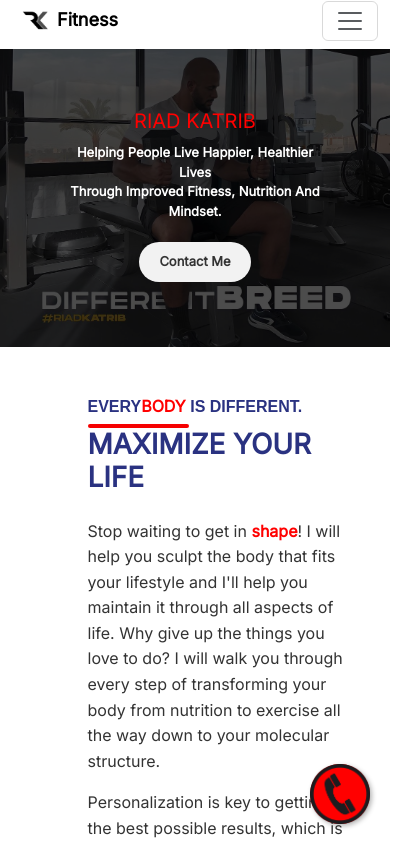
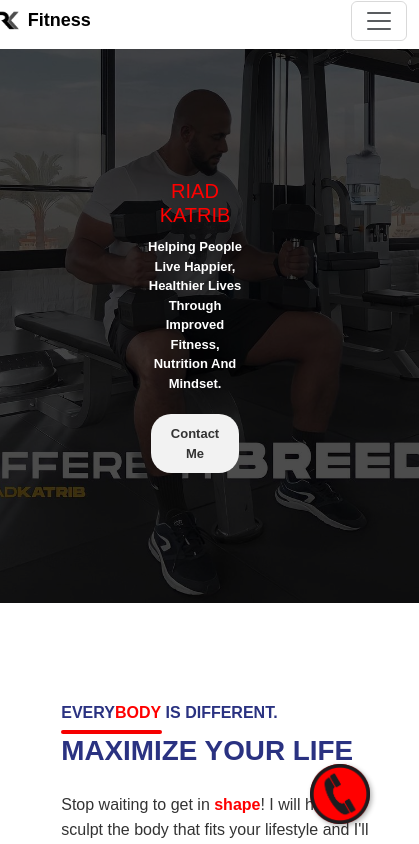
Before and after one commit to MariooY2/PTPortfolio, a React (Vite) app: page / in a window 390 px wide. Shown: the top 844 px of the page, 419 px wide, since content can reach past the window. Built offline with nearby package versions, Linux system fonts and the light colour scheme; a web font is replaced by a local one.

Commit message:
Fixed some issues

```diff
--- a/src/assets/cover.jsx
+++ b/src/assets/cover.jsx
@@ -4,10 +4,12 @@ import React from "react";
 function Cover(){
     return (
         <div className="cont">
+          <div className="centerit">
             <div className="bright">
           <h1 className="name" >RIAD KATRIB</h1>
           <p>Helping People Live Happier, Healthier Lives<br/>Through Improved Fitness, Nutrition And Mindset.</p>
           <a className="contactme" href="#Contact">Contact Me</a>
+</div>
 </div>
         </div>
       );
--- a/src/assets/programs.jsx
+++ b/src/assets/programs.jsx
@@ -60,7 +60,7 @@ function MethodsList(props) {
   return (
     <div className="disp flex-item">
       <img className="icon images" src={props.im} alt={props.key} />
-      <h1 className="small">{props.header}</h1>
+      <h1 className="small bolder">{props.header}</h1>
     </div>
   );
   }
@@ -72,7 +72,7 @@ function Programs() {
         <div className="wi">
           <hr></hr>
           <hr></hr>
-          <h1 className=" white">Fitness Programs</h1>
+          <h1 className="white bolder">FITNESS PROGRAMS</h1>
         </div>
         <div className="container8">
         <div className="container5">
--- a/src/index.css
+++ b/src/index.css
@@ -2,9 +2,11 @@
 @import url("https://fonts.cdnfonts.com/css/best-signature-font");
 @import url("https://fonts.cdnfonts.com/css/autograf-personal-use-only");
 * {
-  font-family: "Inter", sans-serif;
+  /*font-family: "Inter", sans-serif;*/
+  font-family:'Avenirltstd book', sans-serif;
   padding: 0px;
   margin: 0px;
+
 }
 
 html {
@@ -40,11 +42,13 @@ html {
 .cont {
   color: white;
   text-align: center;
-  padding: 253px;
+  /*height: 75vh;*/
+  padding: 263px;
   background-repeat: no-repeat;
   background-size: cover;
   position: relative;
   z-index: 1; /* Establish stacking context */
+
 }
 
 .cont::before {
@@ -67,6 +71,11 @@ html {
   font-weight: bold;
   position: relative;
   z-index: 2; /* Ensure it's above the background if needed */
+
+}
+.centerit{
+  margin-top:-15px ;
+
 }
 
 .name {
@@ -197,7 +206,7 @@ html {
 .headername {
   color: #2a3281;
   font-weight: bold;
-  font-size: 15px;
+  font-size: 20px;
 }
 .paragraph-3 {
   width: auto;
@@ -206,7 +215,7 @@ html {
   padding-right: 0px;
   font-family: sans-serif;
   color: #474747;
-  font-size: 12px;
+  font-size: 14px;
   line-height: 27px;
   font-weight: 400;
   letter-spacing: 0.2px;
@@ -236,6 +245,10 @@ html {
 }
 .container5 {
   width: 50%;
+  font-weight: bolder;
+}
+.bolder{
+  font-weight: bolder;
 }
 .container8 {
   display: flex;
@@ -453,7 +466,7 @@ input[type="submit"]:hover {
 }
 @media (max-width: 900px) {
   .cont {
-    padding: 180px;
+    padding: 200px;
   }
   .cont::before {
     background-position-y: -90px; /* Adjust position for smaller screens */
@@ -489,10 +502,11 @@ input[type="submit"]:hover {
   .navelem{
     font-size:25px !important;
   }
+
 }
 @media (max-width: 700px) {
   .cont {
-    padding: 160px;
+    padding: 195px;
   }
   .cont::before {
     background-position-y: -80px; /* Adjust position for smaller screens */
@@ -503,11 +517,14 @@ input[type="submit"]:hover {
   }.navelem{
     font-size:22px !important;
   }
+.centerit{
+  margin-top:-110px ;
 
+}
 }
 @media (max-width: 600px) {
   .cont {
-    padding: 130px;
+    padding: 190px;
   }
   .cont::before {
     background-position-y: -70px; /* Adjust position for smaller screens */
@@ -515,25 +532,52 @@ input[type="submit"]:hover {
   .navelem{
     font-size:20px !important;
   }
+  .centerit{
+    margin-top:-115px ;
+  }
 }
 
 @media (max-width: 500px) {
   .cont {
-    padding: 90px;
+    padding: 180px;
   }
   .cont::before {
     background-position-y: -60px; /* Adjust position for smaller screens */
+    background-position-x: -10px;
+
   }
   .k{
     margin-left: 5px;
   }
+  .centerit{
+    margin-top:-120px ;
+  }
 }
+@media (max-width: 450px) {
+  .cont {
+    padding: 170px;
+  }
+  .cont::before {
+    background-position-y: -60px; /* Adjust position for smaller screens */
+    background-position-x: -22px;
+
+  }
+  .k{
+    margin-left: 5px;
+  }
+  .centerit{
+    margin-top:-120px ;
+  }
+}
+
 @media (max-width: 400px) {
   .cont {
-    padding: 60px;
+    padding: 175px;
   }
   .cont::before {
     background-position-y: -50px; /* Adjust position for smaller screens */
+    background-position-x: -80px;
+
   }
   .navelem{
     font-size:18px !important;
@@ -541,14 +585,21 @@ input[type="submit"]:hover {
   .container5{
     margin-left:30px;
   }
+  .centerit{
+    margin-top:-45px ;
+  }
+  form{
+    width:95%
+  }
 }
 
 @media (max-width: 350px) {
   .cont {
-    padding: 40px;
+    padding: 160px;
   }
   .cont::before {
     background-position-y: -40px; /* Adjust position for smaller screens */
+    background-position-x:-70px ;
   }
   .textcontainer2{
     font-size: smaller;
@@ -562,14 +613,18 @@ input[type="submit"]:hover {
   .container5{
     margin-left:30px;
   }
+  form{
+    width:85%
+  }
 }
 
 @media (max-width: 300px) {
   .cont {
-    padding: 20px;
+    padding: 150px;
   }
   .cont::before {
     background-position-y: -20px; /* Adjust position for smaller screens */
+    background-position-x:-20px ;
   }
   .k{
     margin-left: 32px;
@@ -577,15 +632,20 @@ input[type="submit"]:hover {
   .container5{
     margin-left:30px;
   }
+  form{
+    width:75%;
+    margin-left: 30px;
+  }
 }
 
 
 @media (max-width: 315px) {
   .cont {
-    padding: 20px;
+    padding: 150px;
   }
   .cont::before {
     background-position-y: -20px; /* Adjust position for smaller screens */
+    background-position-x:-25px ;
   }
   .k{
     margin-left: 32px;
@@ -593,10 +653,11 @@ input[type="submit"]:hover {
 }
 @media (max-width: 295px) {
   .cont {
-    padding: 20px;
+    padding:145px;
   }
   .cont::before {
     background-position-y: -20px; /* Adjust position for smaller screens */
+    background-position-x:-25px ;
   }
   .k{
     margin-left: 35px;
@@ -608,10 +669,11 @@ input[type="submit"]:hover {
 
 @media (max-width: 275px) {
   .cont {
-    padding: 20px;
+    padding: 85px;
   }
   .cont::before {
     background-position-y: -20px; /* Adjust position for smaller screens */
+    background-position-x:14px ;
   }
   .k{
     margin-left: 38px;
```
Also changed, not shown: 1 other file (tests, documents, lock files or other folders).
